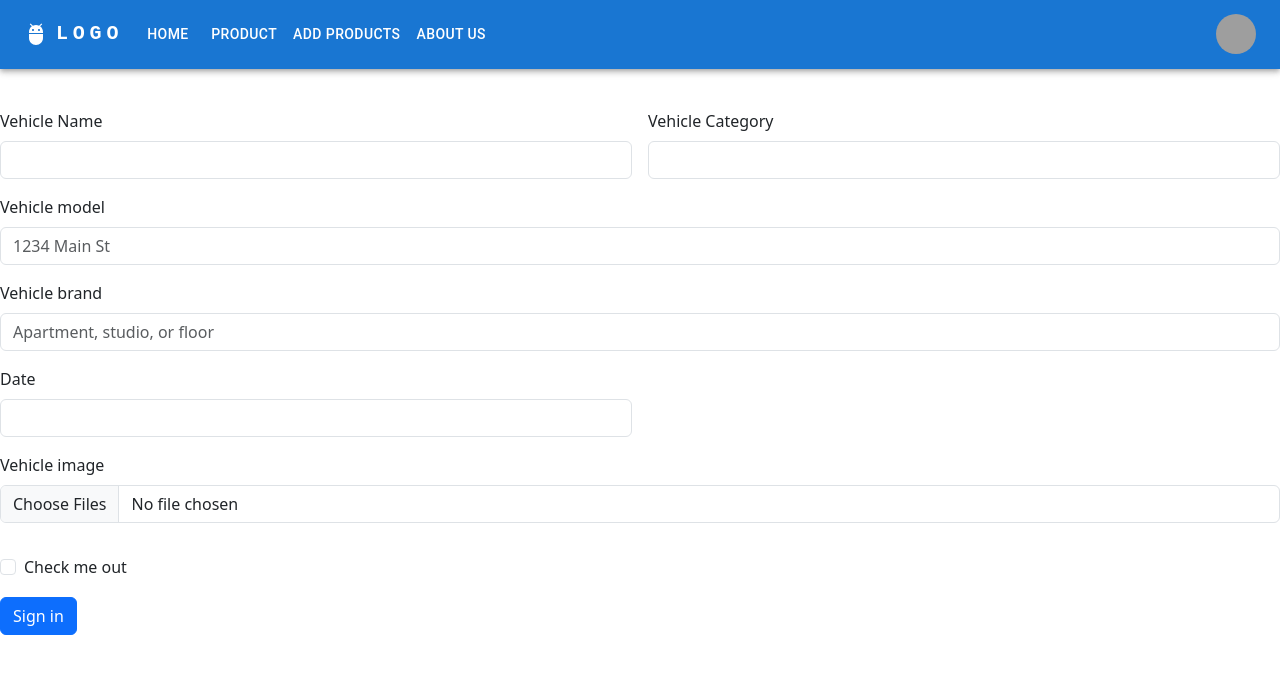
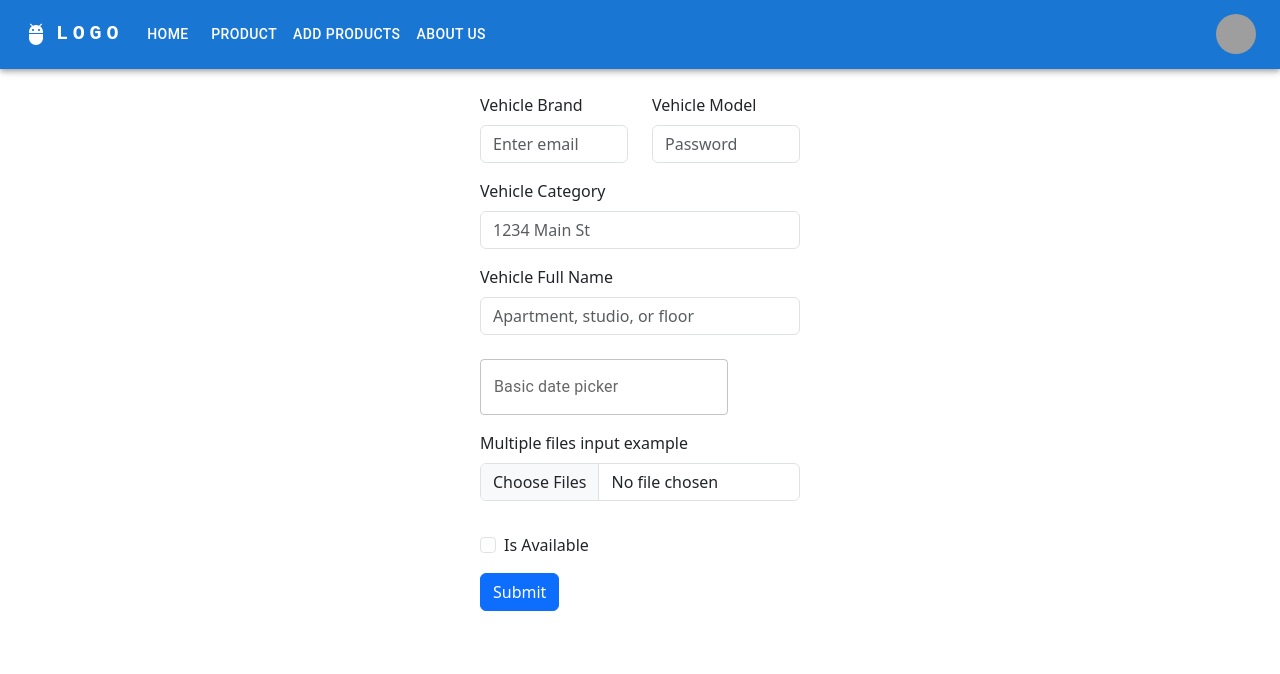
Before and after one commit to Tuhinm2002/cars-commerce, a React (Vite) app in the folder react-client/: page /add_products in a window 1280 px wide. Shown: the top 674 px of the page. Built offline with nearby package versions, Linux system fonts and the light colour scheme; grey boxes are pictures that could not be loaded.

Commit message:
Add product section improved

```diff
--- a/react-client/package.json
+++ b/react-client/package.json
@@ -16,9 +16,12 @@
     "@mui/icons-material": "^6.0.0",
     "@mui/material": "^6.0.0",
     "@mui/styled-engine-sc": "^6.0.0",
+    "@mui/x-date-pickers": "^7.15.0",
     "axios": "^1.7.5",
     "bootstrap": "^5.3.3",
+    "dayjs": "^1.11.13",
     "react": "^18.3.1",
+    "react-bootstrap": "^2.10.4",
     "react-dom": "^18.3.1",
     "react-router-dom": "^6.26.1",
     "styled-components": "^6.1.12"
--- a/react-client/src/components/AddProduct.jsx
+++ b/react-client/src/components/AddProduct.jsx
@@ -1,46 +1,61 @@
-import React from "react";
+import Button from 'react-bootstrap/Button';
+import Col from 'react-bootstrap/Col';
+import Form from 'react-bootstrap/Form';
+import Row from 'react-bootstrap/Row';
+import * as React from 'react';
+import dayjs from 'dayjs';
+import { DemoContainer } from '@mui/x-date-pickers/internals/demo';
+import { LocalizationProvider } from '@mui/x-date-pickers/LocalizationProvider';
+import { AdapterDayjs } from '@mui/x-date-pickers/AdapterDayjs';
+import { DatePicker } from '@mui/x-date-pickers/DatePicker';
 
+function GridComplexExample() {
+  return (
+    <Form className='w-25 mt-4' style={{margin:"auto"}}>
+      <Row className="mb-3">
+        <Form.Group as={Col} controlId="formGridEmail">
+          <Form.Label>Vehicle Brand</Form.Label>
+          <Form.Control type="email" placeholder="Enter email" />
+        </Form.Group>
 
+        <Form.Group as={Col} controlId="formGridPassword">
+          <Form.Label>Vehicle Model</Form.Label>
+          <Form.Control type="password" placeholder="Password" />
+        </Form.Group>
+      </Row>
 
-export default function AddProduct(){
+      <Form.Group className="mb-3 ml-4 " controlId="formGridAddress1">
+        <Form.Label>Vehicle Category</Form.Label>
+        <Form.Control placeholder="1234 Main St" />
+      </Form.Group>
 
-    return(
-    <form class="row g-3 mt-4 ml-2">
-  <div class="col-md-6">
-    <label for="inputEmail4" class="form-label">Vehicle Name</label>
-    <input type="email" class="form-control" id="inputEmail4" />
-  </div>
-  <div class="col-md-6">
-    <label for="inputPassword4" class="form-label">Vehicle Category</label>
-    <input type="password" class="form-control" id="inputPassword4" />
-  </div>
-  <div class="col-12">
-    <label for="inputAddress" class="form-label">Vehicle model</label>
-    <input type="text" class="form-control" id="inputAddress" placeholder="1234 Main St" />
-  </div>
-  <div class="col-12">
-    <label for="inputAddress2" class="form-label">Vehicle brand</label>
-    <input type="text" class="form-control" id="inputAddress2" placeholder="Apartment, studio, or floor" />
-  </div>
-  <div class="col-md-6">
-    <label for="inputCity" class="form-label">Date</label>
-    <input type="text" class="form-control" id="inputCity" />
-  </div>
-  <div class="mb-3">
-  <label for="formFileMultiple" class="form-label">Vehicle image</label>
-  <input class="form-control" type="file" id="formFileMultiple" multiple />
-</div>
-  <div class="col-12">
-    <div class="form-check">
-      <input class="form-check-input" type="checkbox" id="gridCheck" />
-      <label class="form-check-label" for="gridCheck">
-        Check me out
-      </label>
-    </div>
-  </div>
-  <div class="col-12">
-    <button type="submit" class="btn btn-primary">Sign in</button>
-  </div>
-</form>
-);
+      <Form.Group className="mb-3" controlId="formGridAddress2">
+        <Form.Label>Vehicle Full Name</Form.Label>
+        <Form.Control placeholder="Apartment, studio, or floor" />
+      </Form.Group>
+
+      <Row className="mb-3">
+      <LocalizationProvider dateAdapter={AdapterDayjs}>
+      <DemoContainer components={['DatePicker']}>
+        <DatePicker label="Basic date picker" />
+      </DemoContainer>
+    </LocalizationProvider>
+
+        <Form.Group controlId="formFileMultiple" className="mb-3 mt-3">
+        <Form.Label>Multiple files input example</Form.Label>
+        <Form.Control type="file" multiple />
+      </Form.Group>
+      </Row>
+
+      <Form.Group className="mb-3" id="formGridCheckbox">
+        <Form.Check type="checkbox" label="Is Available" />
+      </Form.Group>
+
+      <Button variant="primary" type="submit">
+        Submit
+      </Button>
+    </Form>
+  );
 }
+
+export default GridComplexExample;
```
Also changed, not shown: 1 other file (tests, documents, lock files or other folders).
